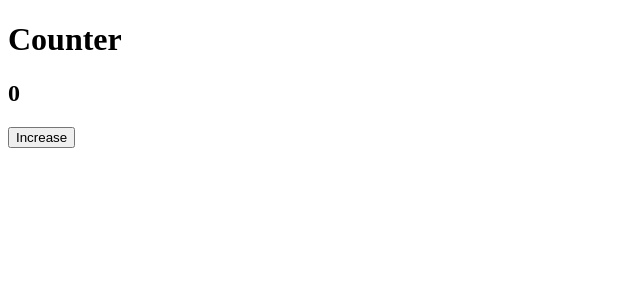
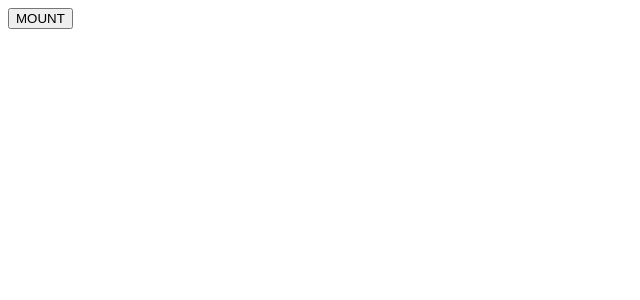
Before and after one commit to shubhsky/understandComponentLifeCycle, a React (Create React App) app: page / in a window 1280 px wide. Shown: the top 300 px of the page, without its empty margins (0-640 px from the left). Built offline with nearby package versions, Linux system fonts and the light colour scheme.

Commit message:
unmounting

```diff
--- a/src/App.js
+++ b/src/App.js
@@ -3,9 +3,23 @@ import TimerOne from "./Components/Timer/TimerOne";
 
 
 class App extends React.Component {
+  constructor(){
+    super();
+    this.state={
+      mount:false
+    }
+  }
+
+  handleMount = ()=>{
+    this.setState((prevState)=>({mount:!prevState.mount}))
+  }
+
   render(){
     return (
-      <TimerOne/>
+      <>
+        <button onClick={this.handleMount}>{this.state.mount?'UN-MOUNT':'MOUNT'}</button>
+        {this.state.mount?<TimerOne/>:null}
+      </>
     );
   }
 }
--- a/src/Components/Timer/TimerOne.js
+++ b/src/Components/Timer/TimerOne.js
@@ -4,8 +4,9 @@ class TimerOne extends React.Component{
     constructor(){
         super();
         this.state = {
-            count : 0
+            time : 0
         }
+        this.timer = null;
         console.log('TimerOne Constructor')
     }
 
@@ -18,19 +19,11 @@ class TimerOne extends React.Component{
         return true
     }
 
-    handleIncrease = () =>{
-        this.setState((prevState)=>{
-            return {count:prevState.count + 1}
-        })
-    }
-
     render(){
         console.log('TimerOne render')
         return (
             <>
-                <h1>Counter</h1>
-                <h2>{this.state.count}</h2>
-                <button onClick={this.handleIncrease}>Increase</button>
+                <h1>Time Spent-{new Date(this.state.time * 1000).toISOString().slice(11,19)}</h1>
             </>
         )
     }
@@ -38,6 +31,10 @@ class TimerOne extends React.Component{
     componentDidMount(){
         console.log('TimerOne ComponentDidMount');
         console.log('----------------------------------------------');
+
+        this.timer = setInterval(()=>{
+            this.setState((prevState)=>({time:prevState.time+1}))
+        },1000)
     }
 
     getSnapshotBeforeUpdate(prevProps, preState){
@@ -50,6 +47,11 @@ class TimerOne extends React.Component{
         console.log('----------------------------------------------');
     }
 
+    componentWillUnmount(){
+        console.log('TimerOne ComponentWillUnmount')
+        clearInterval(this.timer)
+    }
+
 }
 
 export default TimerOne
```
